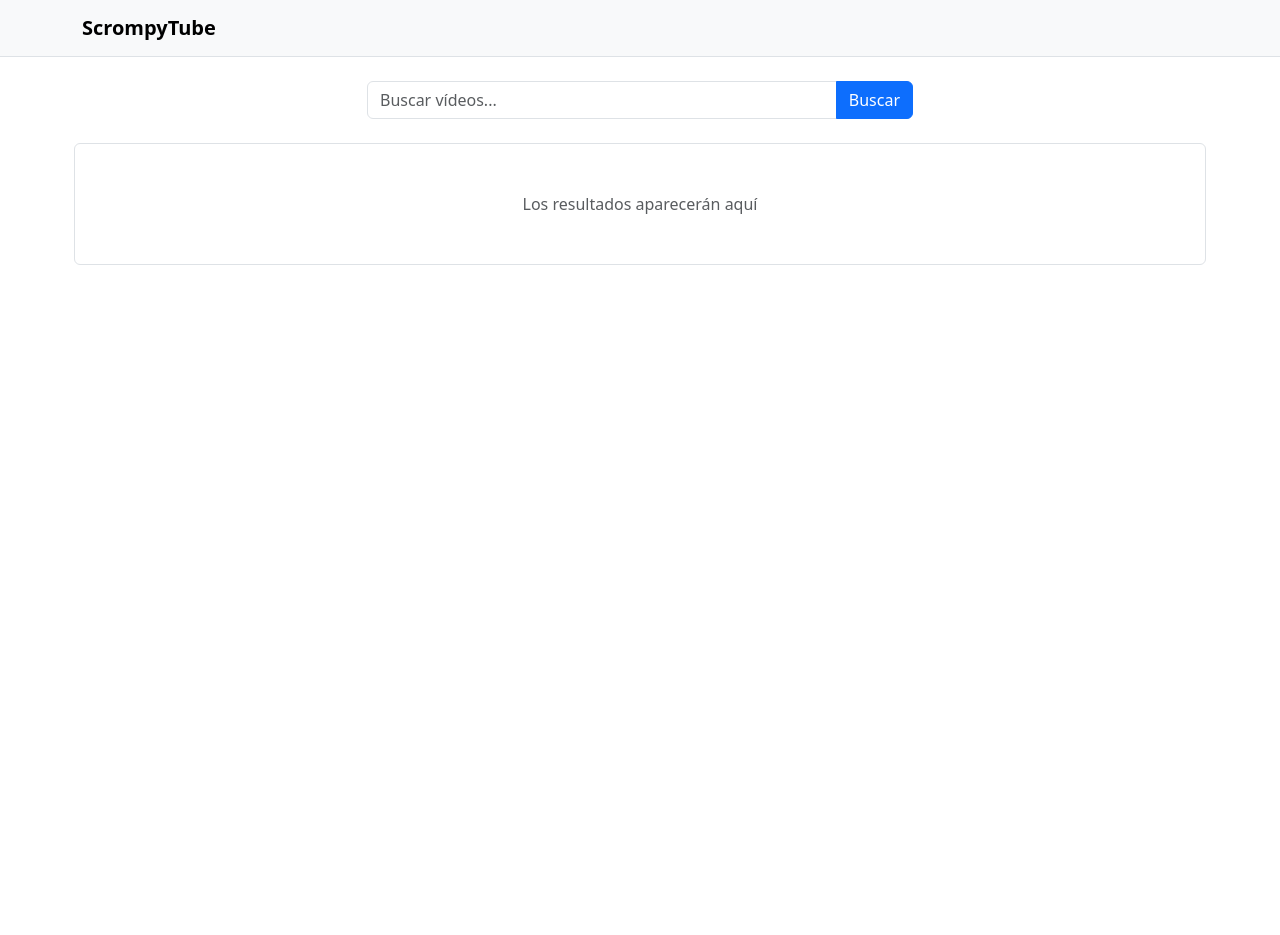
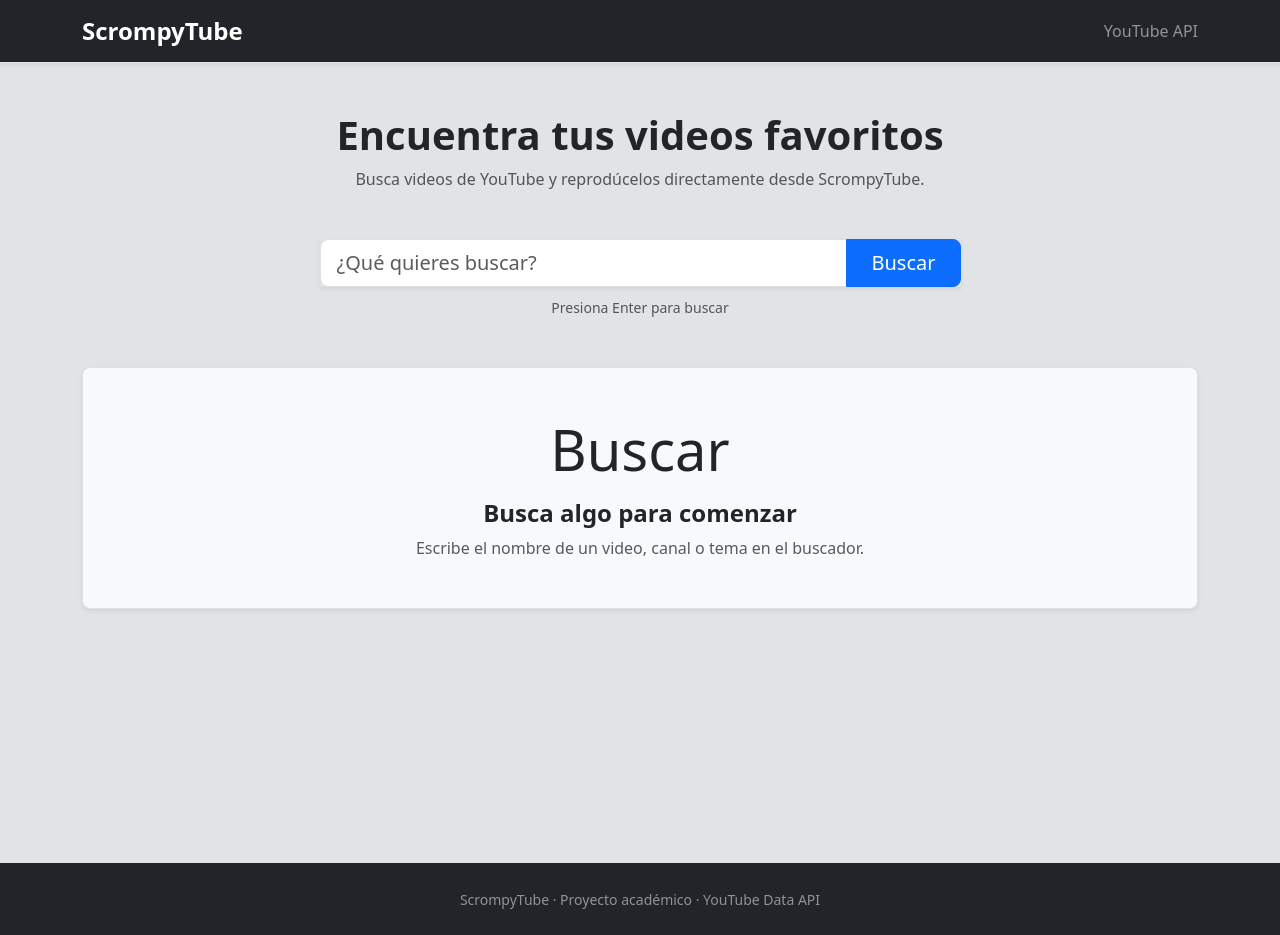
Before and after one commit to thejisus123/Youtube-APi, an Angular app: page / in a window 1280 px wide. Before the commit the page ends 800 px from the top, so only its background shows below. Built offline with nearby package versions, Linux system fonts and the light colour scheme.

Commit message:
Mejora diseño de interfaz con Bootstrap

```diff
--- a/src/app/app.html
+++ b/src/app/app.html
@@ -1,91 +1,216 @@
-<nav class="navbar bg-light border-bottom">
+<nav class="navbar bg-dark border-bottom shadow-sm">
   <div class="container">
-    <span class="navbar-brand fw-bold">ScrompyTube</span>
+    <span class="navbar-brand text-white fw-bold fs-4">
+      ScrompyTube
+    </span>
+
+    <span class="text-white-50">
+      YouTube API
+    </span>
   </div>
 </nav>
 
-<main class="container my-4">
-  <div class="row justify-content-center mb-4">
-    <div class="col-12 col-md-8 col-lg-6">
-      <div class="input-group">
+<main class="container-fluid bg-secondary-subtle min-vh-100 py-5">
+
+  <div class="container">
+
+    <!-- Encabezado -->
+    <div class="text-center mb-5">
+      <h1 class="fw-bold">
+        Encuentra tus videos favoritos
+      </h1>
+
+      <p class="text-muted">
+        Busca videos de YouTube y reprodúcelos directamente desde ScrompyTube.
+      </p>
+    </div>
+
+    <!-- Buscador -->
+    <div class="row justify-content-center mb-5">
+      <div class="col-12 col-md-9 col-lg-7">
+
+        <div class="input-group input-group-lg shadow-sm">
+
           <input
-          [(ngModel)]="textoBusqueda"
             type="text"
             class="form-control"
-          placeholder="Buscar vídeos..."
+            placeholder="¿Qué quieres buscar?"
+            [(ngModel)]="textoBusqueda"
             (keyup.enter)="buscar()"
           >
 
           <button
             type="button"
-          class="btn btn-primary"
-          (click)="buscar()"
-        >
+            class="btn btn-primary px-4"
+            (click)="buscar()">
             Buscar
           </button>
+
         </div>
+
+        <div class="text-center mt-2">
+          <small class="text-muted">
+            Presiona Enter para buscar
+          </small>
+        </div>
+
       </div>
     </div>
 
-  <section class="row g-3">
-    @for (video of resultados; track $index) {
-      <div class="col-12 col-md-6 col-lg-4">
-        <div class="card h-100">
+    <!-- Reproductor -->
+    @if (videoSeleccionado && videoUrl) {
+
+      <section id="reproductor" class="mb-5">
+
+        <div class="card bg-dark text-white shadow">
+
+          <div class="card-header d-flex justify-content-between align-items-center">
+
+            <strong>
+              Reproduciendo
+            </strong>
+
+            <button
+              type="button"
+              class="btn btn-outline-light btn-sm"
+              (click)="cerrarVideo()">
+              Cerrar
+            </button>
+
+          </div>
+
+          <div class="ratio ratio-16x9">
+
+            <iframe
+              [src]="videoUrl"
+              [title]="videoSeleccionado.snippet.title"
+              allow="accelerometer; autoplay; clipboard-write; encrypted-media; gyroscope; picture-in-picture; web-share"
+              allowfullscreen>
+            </iframe>
+
+          </div>
+
+          <div class="card-body">
+
+            <h4 class="card-title fw-bold">
+              {{ videoSeleccionado.snippet.title }}
+            </h4>
+
+            <p class="card-text text-white-50 mb-0">
+              {{ videoSeleccionado.snippet.channelTitle }}
+            </p>
+
+          </div>
+
+        </div>
+
+      </section>
+    }
+
+    <!-- Encabezado de resultados -->
+    @if (resultados.length > 0) {
+
+      <div class="d-flex justify-content-between align-items-center mb-4">
+
+        <div>
+          <h3 class="fw-bold mb-1">
+            Resultados
+          </h3>
+
+          <small class="text-muted">
+            {{ resultados.length }} videos encontrados
+          </small>
+        </div>
+
+        <span class="badge text-bg-dark">
+          {{ textoBusqueda }}
+        </span>
+
+      </div>
+
+    }
+
+    <!-- Resultados -->
+    <section class="row g-4">
+
+      @if (resultados.length === 0) {
+
+        <div class="col-12">
+
+          <div class="bg-light text-center border rounded-3 p-5 shadow-sm">
+
+            <div class="display-4 mb-3">
+              Buscar
+            </div>
+
+            <h4 class="fw-bold">
+              Busca algo para comenzar
+            </h4>
+
+            <p class="text-muted mb-0">
+              Escribe el nombre de un video, canal o tema en el buscador.
+            </p>
+
+          </div>
+
+        </div>
+
+      }
+
+      @for (video of resultados; track video.id.videoId) {
+
+        <div class="col-12 col-md-6 col-xl-4">
+
+          <div class="card h-100 bg-dark text-white shadow">
+
+            <!-- Miniatura -->
+            <button
+              type="button"
+              class="btn p-0 border-0"
+              (click)="seleccionarVideo(video)">
+
               <img
-            [src]="video.snippet.thumbnails.medium.url"
+                [src]="video.snippet.thumbnails.high.url"
+                [alt]="video.snippet.title"
                 class="card-img-top"
-            [alt]="video.snippet.title"
               >
 
-          <div class="card-body">
-            <h5 class="card-title">
+            </button>
+
+            <!-- Información -->
+            <div class="card-body d-flex flex-column">
+
+              <h5 class="card-title fw-bold">
                 {{ video.snippet.title }}
               </h5>
 
-            <p class="card-text text-muted">
+              <p class="card-text text-white-50">
                 {{ video.snippet.channelTitle }}
               </p>
 
               <button
                 type="button"
-              class="btn btn-primary"
-              (click)="seleccionarVideo(video)"
-            >
+                class="btn btn-primary mt-auto"
+                (click)="seleccionarVideo(video)">
                 Ver video
               </button>
+
             </div>
+
           </div>
+
         </div>
-    } @empty {
-      <div class="col-12 text-center text-muted py-5 border rounded">
-        Los resultados aparecerán aquí
-      </div>
+
       }
+
     </section>
 
-  @if (videoSeleccionado) {
-    <div class="mt-4">
-      <div class="card">
-        <div class="card-body">
-          <h4>{{ videoSeleccionado.snippet.title }}</h4>
-
-          <div class="ratio ratio-16x9">
-            <iframe
-              [src]="videoUrl"
-              title="Video de YouTube"
-              allowfullscreen>
-            </iframe>
   </div>
 
-          <button
-            type="button"
-            class="btn btn-secondary mt-3"
-            (click)="cerrarVideo()"
-          >
-            Cerrar video
-          </button>
-        </div>
-      </div>
-    </div>
-  }
 </main>
+
+<footer class="bg-dark text-white-50 text-center py-4">
+  <small>
+    ScrompyTube · Proyecto académico · YouTube Data API
+  </small>
+</footer>
```
Lines whose indentation alone changed are shown as unchanged.
